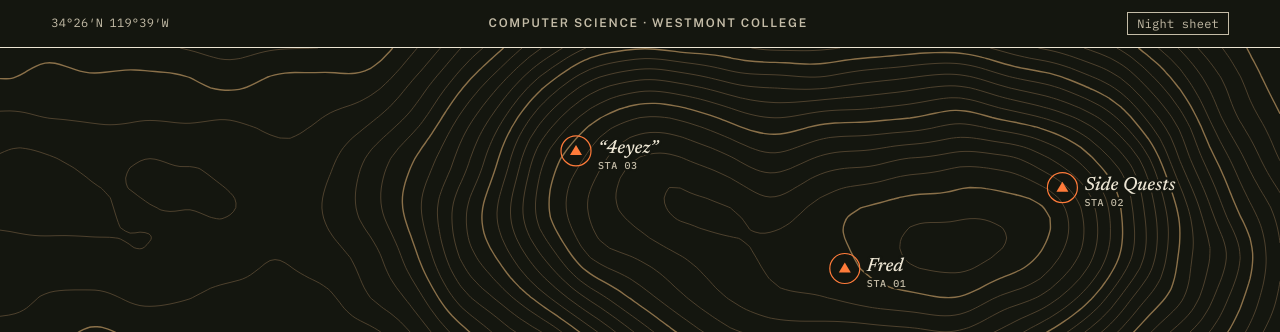
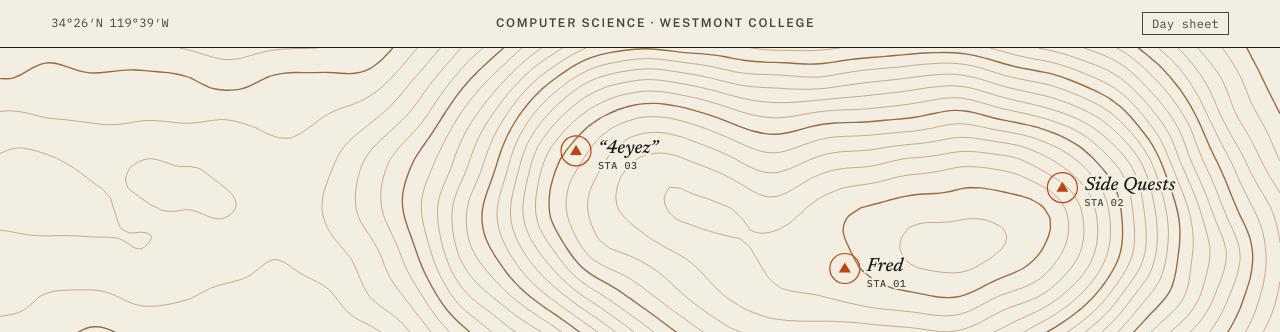
Before and after one commit to r-magnus/rmagnus-portfolio, a plain HTML site: page index.html in a window 1280 px wide. Shown: the top 332 px of the page. Drawn offline with nearby package versions, Linux system fonts and the dark colour scheme.

Commit message:
Default to light sheet; drop tagline under name
Co-Authored-By: Claude Opus 5.5 <noreply@anthropic.com>

```diff
--- a/index.html
+++ b/index.html
@@ -5,8 +5,7 @@
   <meta name="viewport" content="width=device-width, initial-scale=1">
   <title>Ryan Magnuson — Field Survey</title>
   <meta name="description" content="Ryan Magnuson, computer science student. Offline AI, mobile apps, and systems work.">
-  <meta name="theme-color" content="#f3eee2" media="(prefers-color-scheme: light)">
-  <meta name="theme-color" content="#14160f" media="(prefers-color-scheme: dark)">
+  <meta name="theme-color" content="#f3eee2">
   <link rel="icon" href="favicon.svg" type="image/svg+xml">
   <link rel="preconnect" href="https://fonts.googleapis.com">
   <link rel="preconnect" href="https://fonts.gstatic.com" crossorigin>
@@ -35,7 +34,6 @@
     <div class="title-block">
       <p class="eyebrow mono">Quadrangle&ensp;/&ensp;2026 edition</p>
       <h1 id="title">Ryan<br>Magnuson</h1>
-      <p class="lede">I build software that keeps working when the signal&nbsp;doesn’t.</p>
     </div>
 
     <nav class="legend" aria-label="Map legend">
--- a/map.js
+++ b/map.js
@@ -200,7 +200,7 @@
   const btn = document.querySelector('.theme-toggle');
   btn?.addEventListener('click', () => {
     const root = document.documentElement;
-    const dark = root.dataset.theme ? root.dataset.theme === 'dark' : matchMedia('(prefers-color-scheme: dark)').matches;
+    const dark = root.dataset.theme === 'dark';
     root.dataset.theme = dark ? 'light' : 'dark';
     try { localStorage.setItem('theme', root.dataset.theme); } catch (e) {}
   });
--- a/styles.css
+++ b/styles.css
@@ -32,21 +32,6 @@
   color-scheme: light;
 }
 
-@media (prefers-color-scheme: dark) {
-  :root:not([data-theme="light"]) {
-    --paper: #14160f;
-    --paper-2: #1c1f16;
-    --ink: #ece5d3;
-    --ink-2: #c4bca7;
-    --muted: #958e7b;
-    --rule: #34372b;
-    --contour: #5c4c35;
-    --contour-index: #8a7049;
-    --accent: #ff7b3a;
-    --accent-ink: #ff9a66;
-    color-scheme: dark;
-  }
-}
 :root[data-theme="dark"] {
   --paper: #14160f;
   --paper-2: #1c1f16;
@@ -98,10 +83,6 @@ a { color: inherit; }
 .theme-toggle__night { display: none; }
 :root[data-theme="dark"] .theme-toggle__day { display: none; }
 :root[data-theme="dark"] .theme-toggle__night { display: inline; }
-@media (prefers-color-scheme: dark) {
-  :root:not([data-theme]) .theme-toggle__day { display: none; }
-  :root:not([data-theme]) .theme-toggle__night { display: inline; }
-}
 
 /* ── Hero sheet ── */
 .sheet {
```
